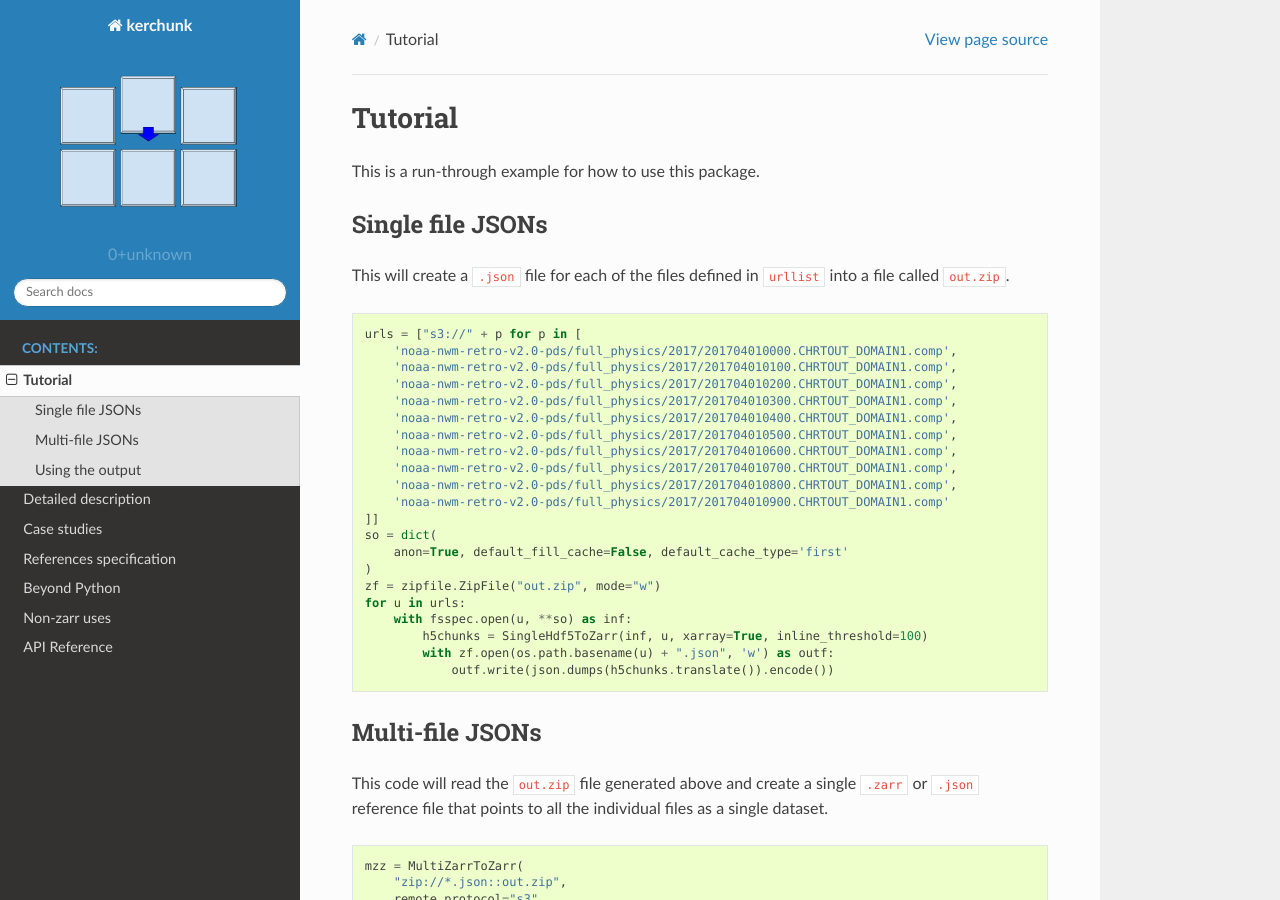
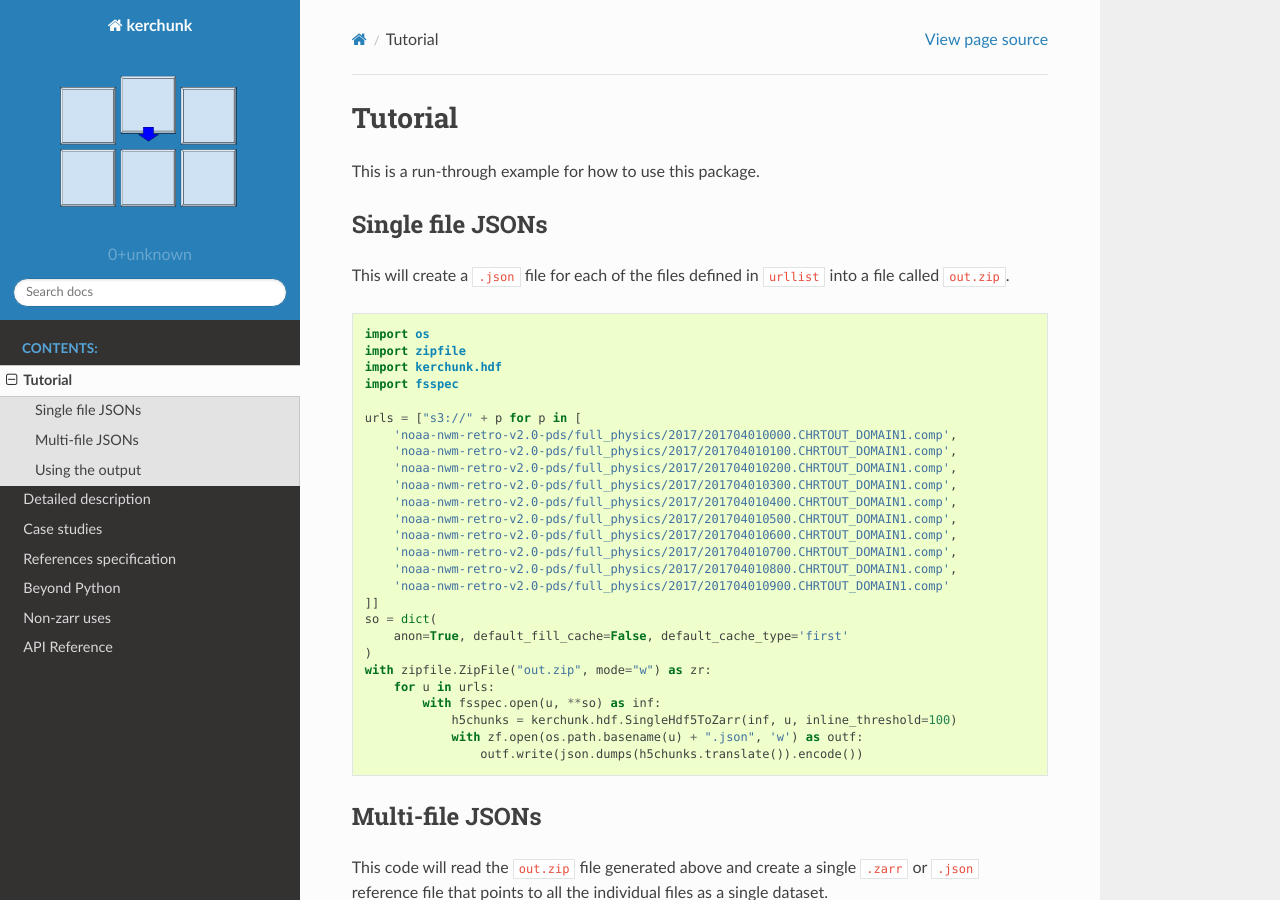
Before and after one commit to fsspec/kerchunk, a Sphinx documentation site: the page built from docs/source/test_example.rst, in a window 1280 px wide and 900 px high. Built offline with Sphinx 7.4.7 and the Read the Docs theme 2.0.0, drawn with Linux system fonts in a browser that asks for light colours.

Commit message:
Update test_example.rst

```diff
--- a/docs/source/test_example.rst
+++ b/docs/source/test_example.rst
@@ -10,6 +10,11 @@ This will create a ``.json`` file for each of the files defined in ``urllist`` i
 ``out.zip``.
 
 .. code-block:: python
+
+    import os
+    import zipfile
+    import kerchunk.hdf
+    import fsspec
 
     urls = ["s3://" + p for p in [
         'noaa-nwm-retro-v2.0-pds/full_physics/2017/201704010000.CHRTOUT_DOMAIN1.comp',
@@ -26,12 +31,12 @@ This will create a ``.json`` file for each of the files defined in ``urllist`` i
     so = dict(
         anon=True, default_fill_cache=False, default_cache_type='first'
     )
-    zf = zipfile.ZipFile("out.zip", mode="w")
-    for u in urls:
-        with fsspec.open(u, **so) as inf:
-            h5chunks = SingleHdf5ToZarr(inf, u, xarray=True, inline_threshold=100)
-            with zf.open(os.path.basename(u) + ".json", 'w') as outf:
-                outf.write(json.dumps(h5chunks.translate()).encode())
+    with zipfile.ZipFile("out.zip", mode="w") as zr:
+        for u in urls:
+            with fsspec.open(u, **so) as inf:
+                h5chunks = kerchunk.hdf.SingleHdf5ToZarr(inf, u, inline_threshold=100)
+                with zf.open(os.path.basename(u) + ".json", 'w') as outf:
+                    outf.write(json.dumps(h5chunks.translate()).encode())
 
 
 Multi-file JSONs
```
